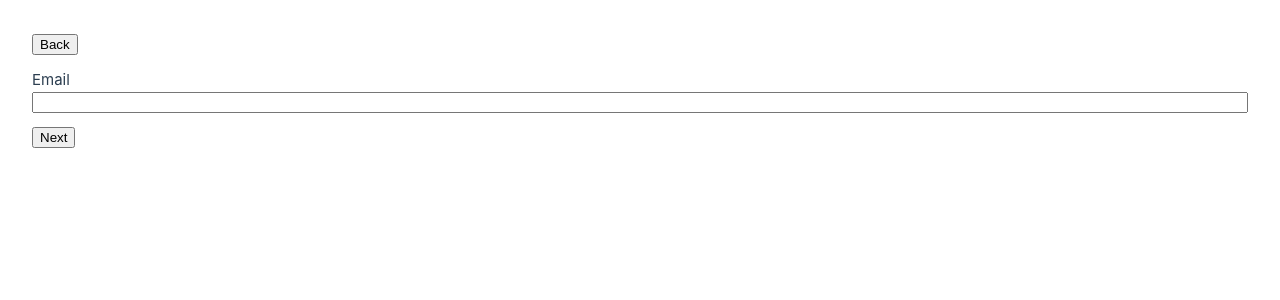
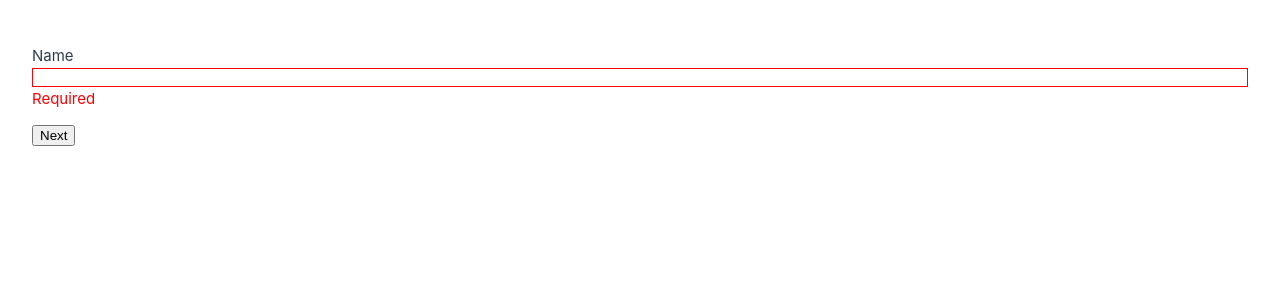
Before and after one commit to coolryanc/vue-multi-step-form, a Vue app: page / in a window 1280 px wide. Both pictures are taken after a click on the button "Next". Shown: the top 300 px of the page. Built offline with nearby package versions, Linux system fonts and the light colour scheme.

Commit message:
feat: add error hint

```diff
--- a/src/App.vue
+++ b/src/App.vue
@@ -6,7 +6,12 @@ const formSteps: FormSteps = [
   {
     key: 'name',
     label: 'Name',
-    type: FormElement.Text
+    type: FormElement.Text,
+    ruleValidator: (value: any) => {
+      if (value && value.length > 5) {
+        return 'No more than 5 characters'
+      }
+    },
   },
   {
     key: 'email',
--- a/src/components/MultiStepForm.vue
+++ b/src/components/MultiStepForm.vue
@@ -1,6 +1,6 @@
 <script setup lang="ts">
-import { ref, reactive, computed, type Component } from 'vue'
-import { FormElement, type FormSteps } from '@/types/MultiStepForm.type'
+import { ref, reactive, computed, watch, type Component } from 'vue'
+import { FormElement, type FormSteps, type ErrorHint } from '@/types/MultiStepForm.type'
 // Form elements
 import BasicInput from './formElement/BasicInput.vue'
 import DateInput from './formElement/DateInput.vue'
@@ -12,7 +12,9 @@ const props = defineProps<{
 }>()
 
 const currentStep = ref(0)
+const formErrorHint = ref<ErrorHint>('')
 const formValues = reactive<Record<string, any>>({})
+const currentStepValue = computed(() => formValues[props.steps[currentStep.value].key])
 const isFinalStep = computed<boolean>(() => currentStep.value === props.steps.length - 1)
 const showBackButton = computed<boolean>(() => currentStep.value !== 0)
 
@@ -34,9 +36,27 @@ const getFormElement = (type: FormElement): Component => {
   }
 }
 const handleNext = (): void => {
+  const { required = true } = props.steps[currentStep.value]
+
+  if (formErrorHint.value) return
+
+  if (required && !currentStepValue.value) {
+    formErrorHint.value = 'Required'
+    return
+  }
+
   currentStep.value += 1
 }
 
+const handleError = (error: ErrorHint): void => {
+  formErrorHint.value = error
+}
+
+watch(currentStepValue, () => {
+  if (formErrorHint.value) {
+    formErrorHint.value = ''
+  }
+})
 </script>
 
 <template>
@@ -49,10 +69,14 @@ const handleNext = (): void => {
         <label>{{ step.label }}</label>
         <component
           :is="getFormElement(step.type)"
+          :class="{ 'error': formErrorHint }"
+          :ruleValidator="step.ruleValidator"
           v-model="formValues[step.key]"
+          @error="handleError"
         />
       </div>
     </div>
+    <div class="error-hint" v-if="formErrorHint">{{ formErrorHint }}</div>
   </form>
   <button v-if="!isFinalStep" @click="handleNext">
     Next
@@ -70,4 +94,10 @@ form {
   display: flex;
   flex-direction: column;
 }
+.error {
+  border: 1px solid red;
+}
+.error-hint {
+  color: red
+}
 </style>
--- a/src/components/formElement/BasicInput.vue
+++ b/src/components/formElement/BasicInput.vue
@@ -1,6 +1,15 @@
 <script setup lang="ts">
-defineProps(['modelValue'])
-defineEmits(['update:modelValue'])
+import { watch } from 'vue'
+
+const props = defineProps(['modelValue', 'ruleValidator'])
+const emits = defineEmits(['update:modelValue', 'error'])
+
+watch(() => props.modelValue, (value) => {
+  const errorHint = props?.ruleValidator?.(value)
+  if (errorHint) {
+    emits('error', errorHint)
+  }
+})
 </script>
 
 
@@ -8,6 +17,5 @@ defineEmits(['update:modelValue'])
   <input
     :value="modelValue"
     @input="$emit('update:modelValue', $event.target.value)"
-    :type="type"
   />
 </template>
--- a/src/components/formElement/DateInput.vue
+++ b/src/components/formElement/DateInput.vue
@@ -3,5 +3,5 @@ import BasicInput from './BasicInput.vue';
 </script>
 
 <template>
-  <BasicInput v-bind="$attrs" type="date" />
+  <BasicInput v-bind="{...$props, ...$attrs}" type="date" />
 </template>
--- a/src/components/formElement/EmailInput.vue
+++ b/src/components/formElement/EmailInput.vue
@@ -1,7 +1,18 @@
 <script setup lang="ts">
 import BasicInput from './BasicInput.vue';
+import { type ErrorHint } from '@/types/MultiStepForm.type'
+
+const props = defineProps(['ruleValidator'])
+
+const handleEmailValidate = (value: string): ErrorHint => {
+  const mailFormat = /^[a-z0-9._%+-]+@[a-z0-9.-]+\.[a-z]{2,4}$/
+  if (value && !mailFormat.test(value)) {
+    return 'Email format is not correct'
+  }
+  return props?.ruleValidator?.(value)
+}
 </script>
 
 <template>
-  <BasicInput v-bind="$attrs" />
+  <BasicInput v-bind="{...$props, ...$attrs}" :ruleValidator="handleEmailValidate" />
 </template>
--- a/src/components/formElement/PasswordInput.vue
+++ b/src/components/formElement/PasswordInput.vue
@@ -3,5 +3,5 @@ import BasicInput from './BasicInput.vue';
 </script>
 
 <template>
-  <BasicInput v-bind="$attrs" type="password" />
+  <BasicInput v-bind="{...$props, ...$attrs}" type="password" />
 </template>
--- a/src/types/MultiStepForm.type.ts
+++ b/src/types/MultiStepForm.type.ts
@@ -5,12 +5,13 @@ export enum FormElement {
     Password
 }
 
+export type ErrorHint = string
 export interface FormStep {
     type: FormElement
     key: string
     label: string
-    validator?: (value: string | number) => void
-    errorHint?: string
+    required?: boolean
+    ruleValidator?: (value: any) => ErrorHint | undefined
 }
 
 export type FormSteps = FormStep[]
```
